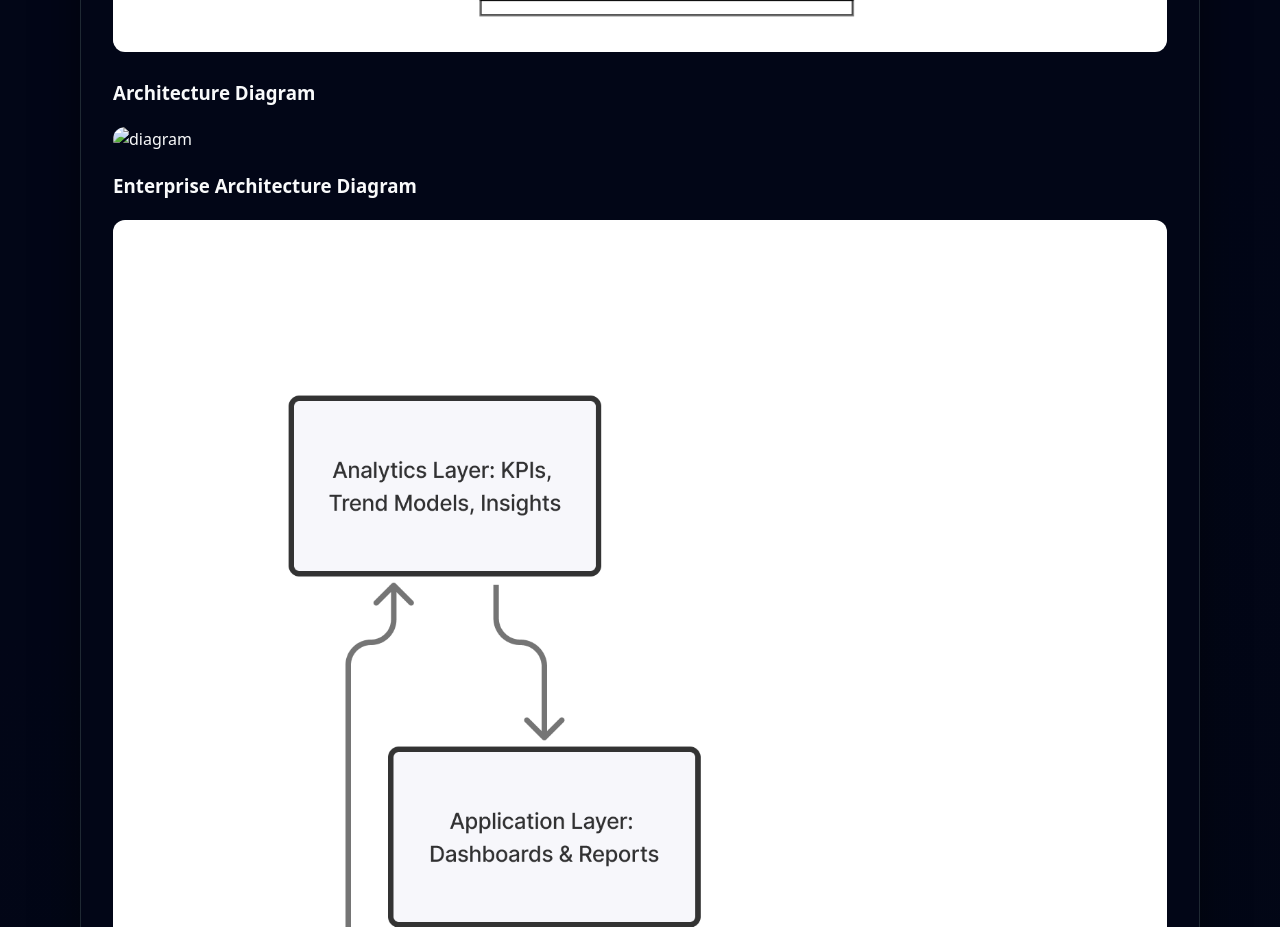
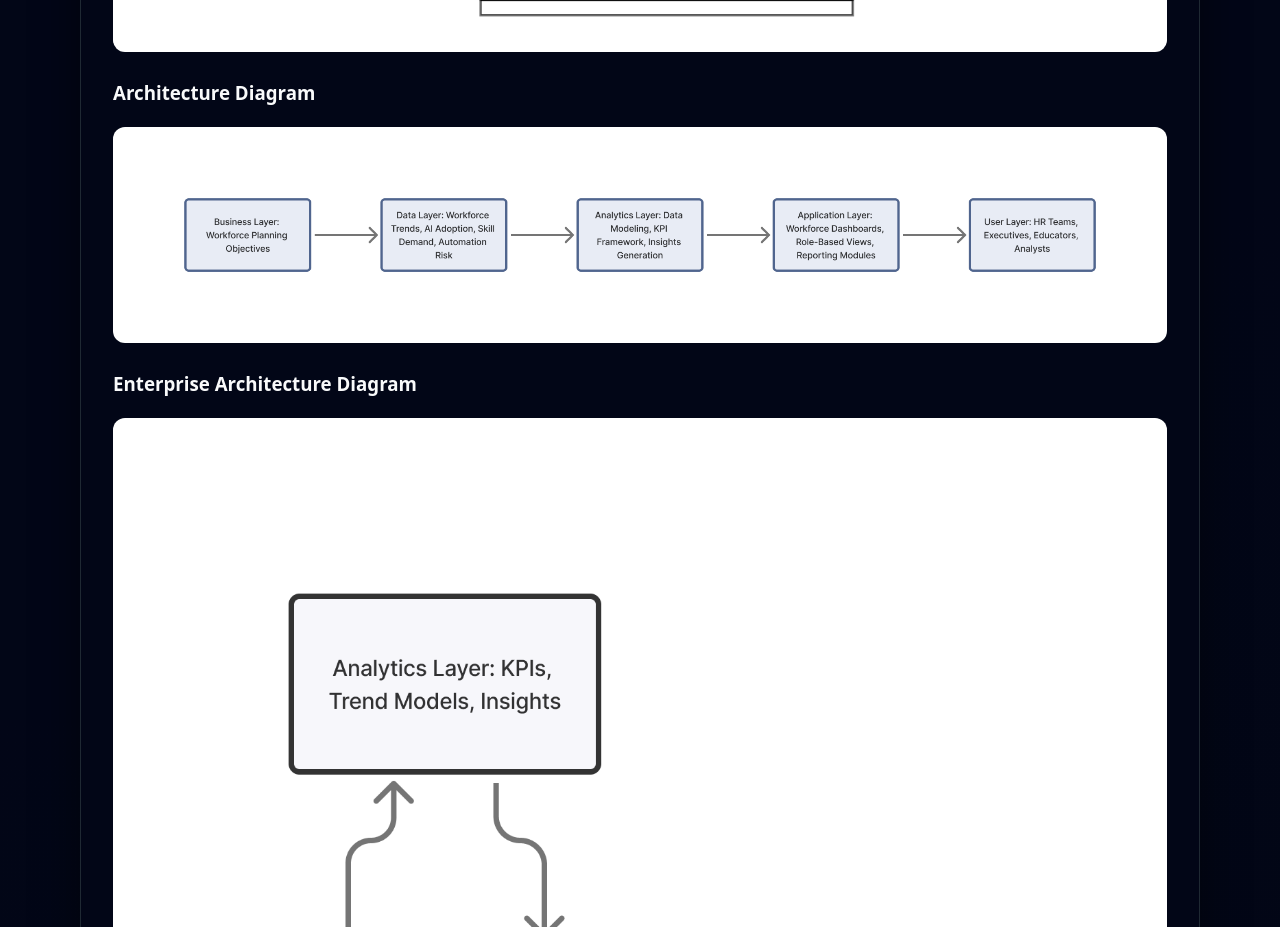
Before and after one commit to govardhankota/Unified-AI-Workforce-Analytics-Platform, a plain HTML site: page index.html in a window 1280 px wide. Shown: the part 5800-6727 px from the top of the page. Drawn offline with Linux system fonts and the light colour scheme.

Commit message:
Update index.html

```diff
--- a/index.html
+++ b/index.html
@@ -332,7 +332,7 @@
           <h3>Entity–Relationship Diagram</h3>
           <img src="er_diagram.png" alt="Entity–Relationship diagram for ChronoIntel data model" class="img-full-rounded" />
           <h3>Architecture Diagram</h3>
-          <img src="ProfessionalWorkforceArchitecture.png" alt="diagram"  class="img-full-rounded" />
+          <img src="Professional Workforce Architecture.png" alt="diagram"  class="img-full-rounded" />
           <h3>Enterprise Architecture Diagram</h3>
           <img src="EA Diagram - Unified AI Workforce.png" alt="diagram"  class="img-full-rounded" />
 
```
